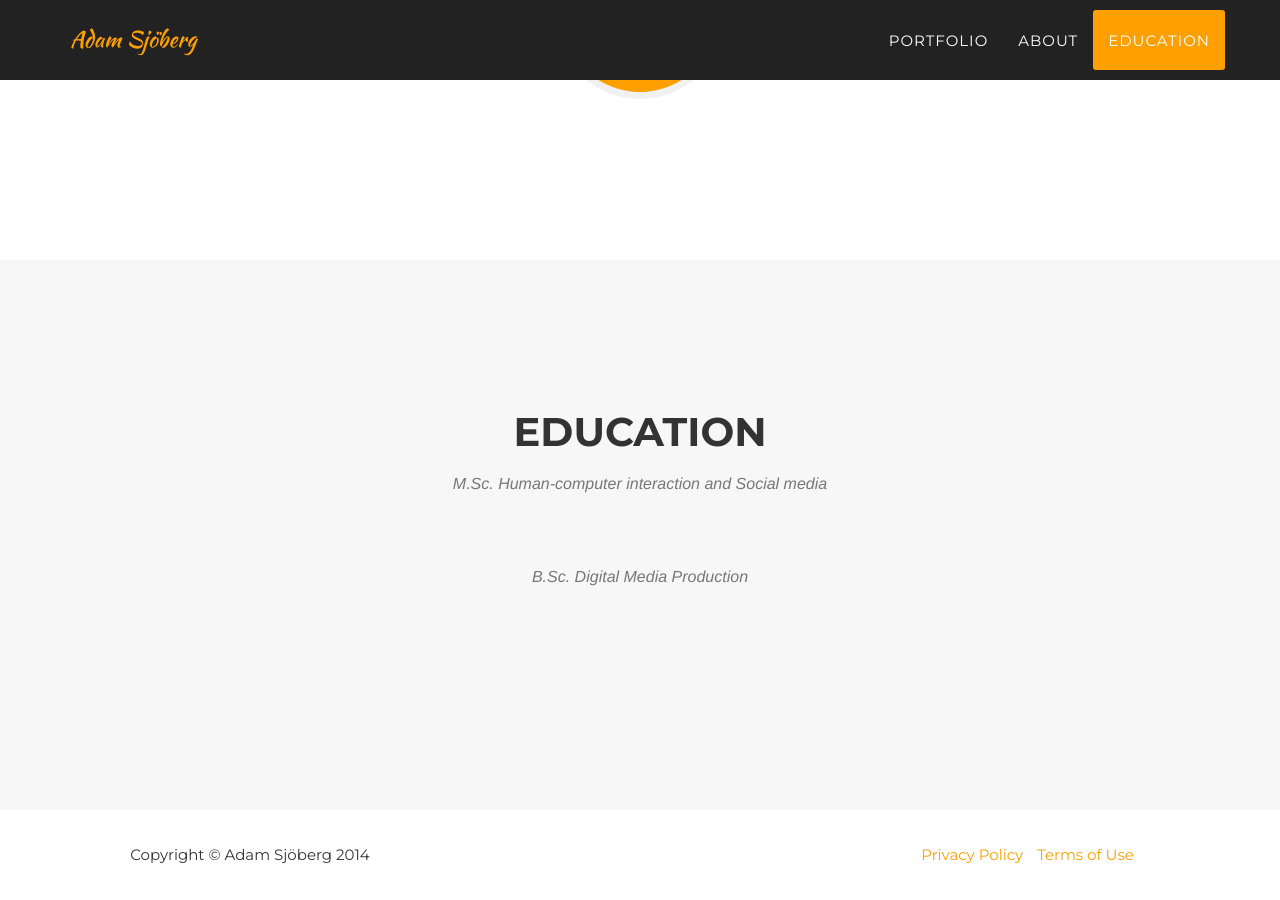
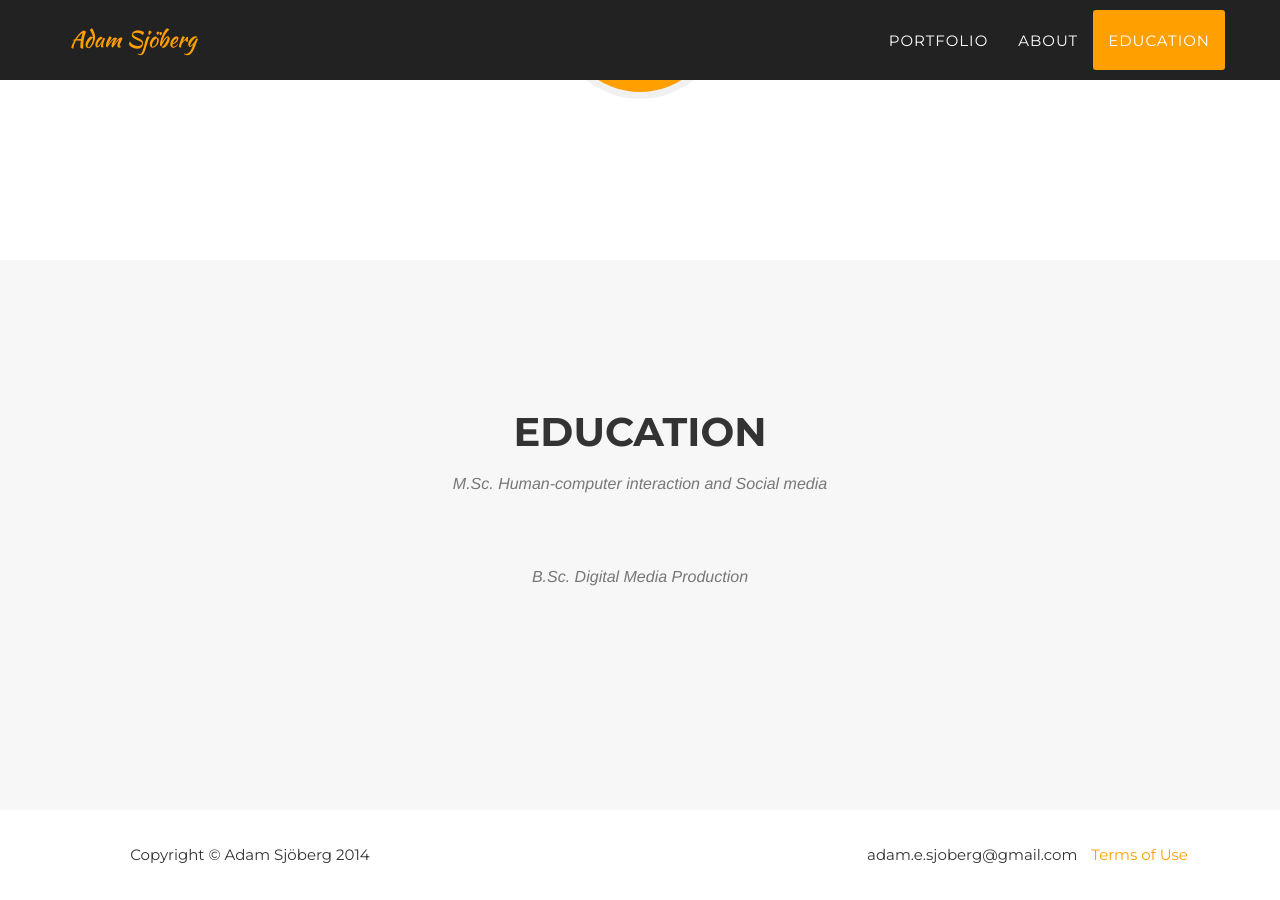
Before and after one commit to Adamsjoberg/Adamsjoberg.github.io, a Jekyll site: the page built from index.html, in a window 1280 px wide and 900 px high, scrolled down 3568 px. Built offline with Jekyll 4.4.1, drawn with Linux system fonts in a browser that asks for light colours; some web fonts are replaced.

Commit message:
email bottom

```diff
--- a/_includes/footer.html
+++ b/_includes/footer.html
@@ -14,7 +14,7 @@
                 </div>
                 <div class="col-md-4">
                     <ul class="list-inline quicklinks">
-                        <li><a href="#">Privacy Policy</a>
+                        <li>adam.e.sjoberg@gmail.com
                         </li>
                         <li><a href="#">Terms of Use</a>
                         </li>
```
